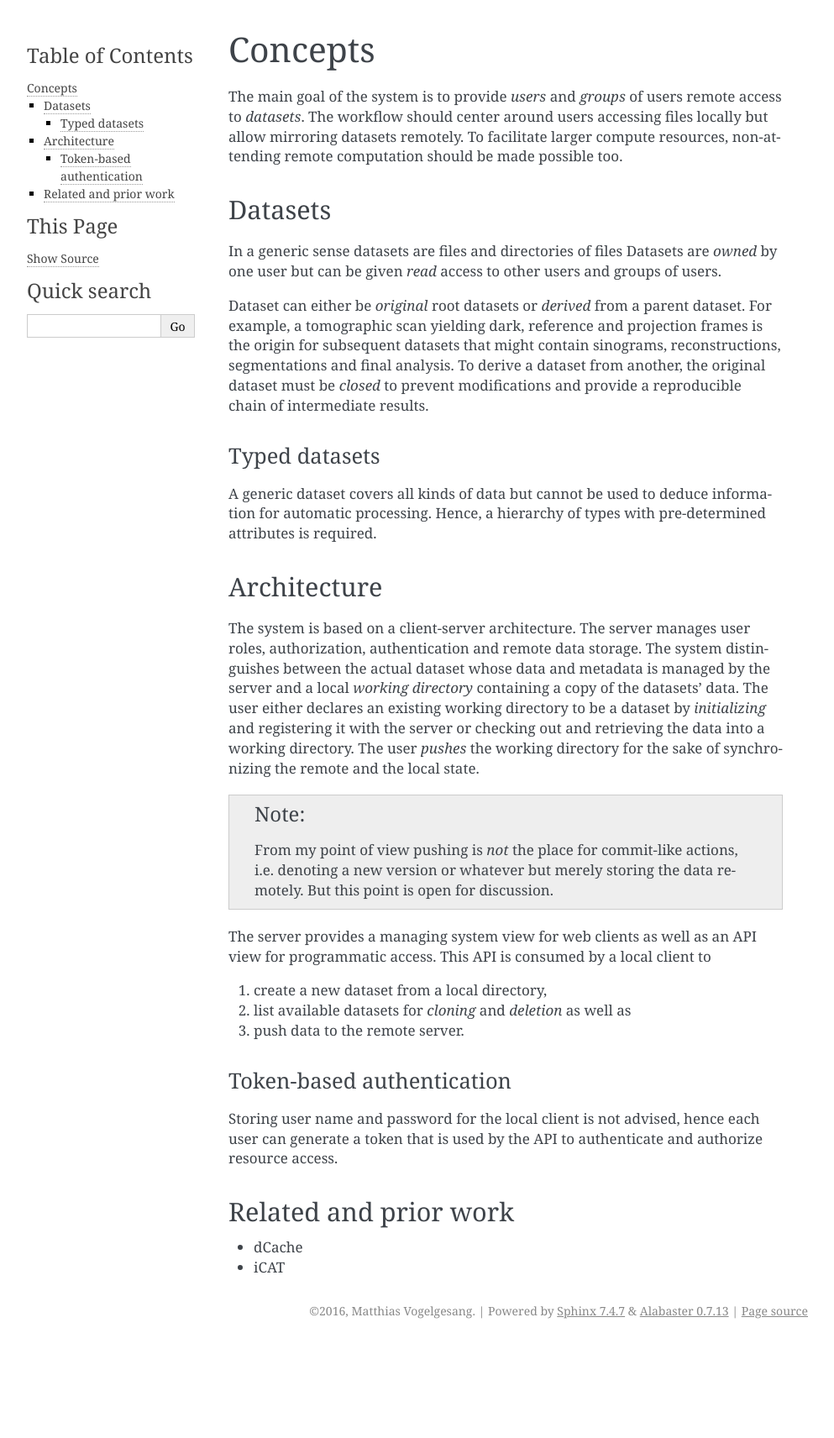
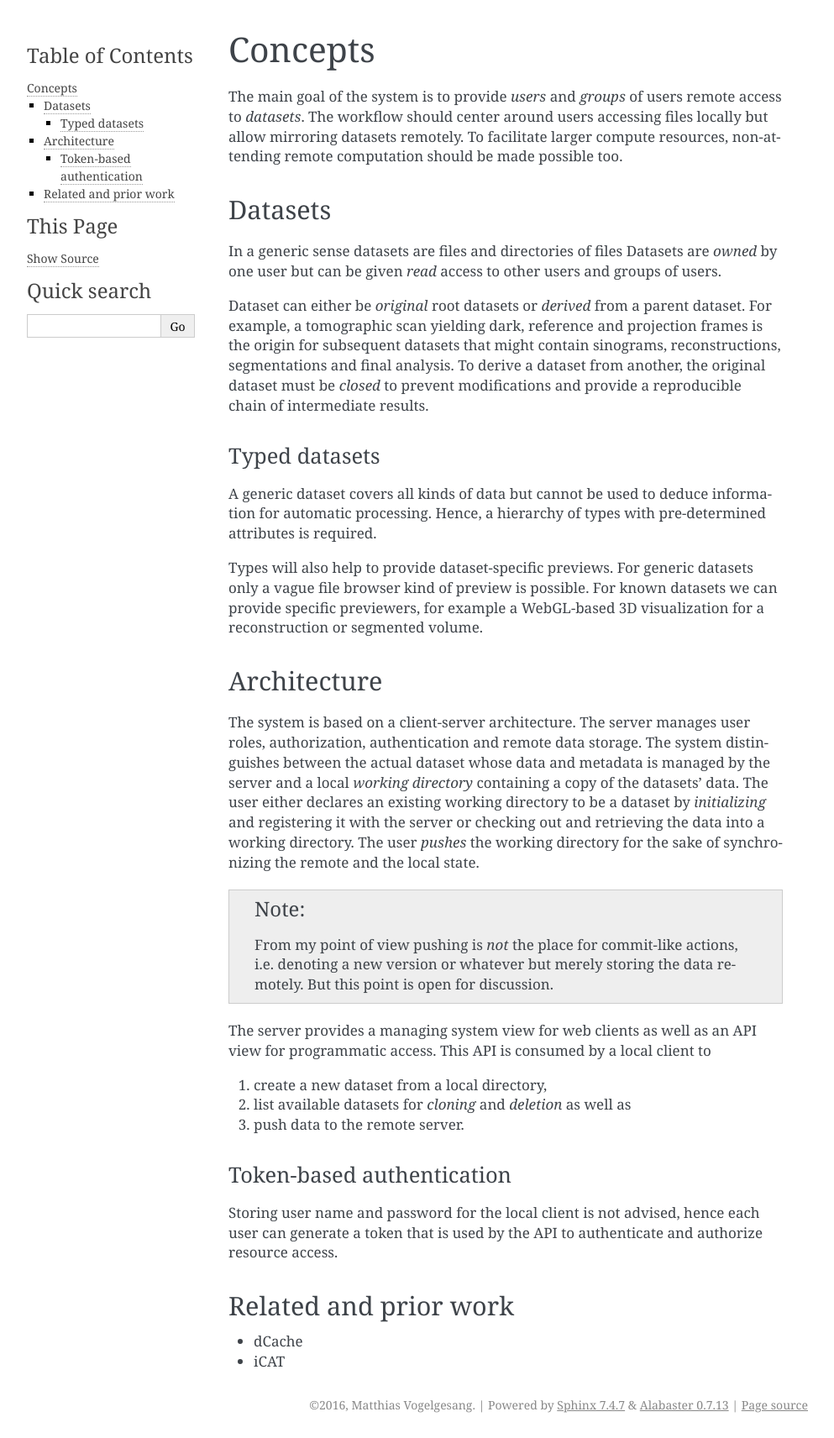
Before and after one commit to ufo-kit/nova, a Sphinx documentation site: the page built from docs/concepts.rst, in a window 1280 px wide. Shown: the whole page at 84% size, without its empty margins (148-1141 px from the left). Built offline with Sphinx 7.4.7, drawn with Linux system fonts in a browser that asks for light colours; before the commit the page ends 1600 px from its top, so only the background shows below that.

Commit message:
Add more convincing arguments for typed datasets

```diff
--- a/docs/concepts.rst
+++ b/docs/concepts.rst
@@ -29,6 +29,11 @@ Typed datasets
 A generic dataset covers all kinds of data but cannot be used to deduce
 information for automatic processing. Hence, a hierarchy of types with
 pre-determined attributes is required.
+
+Types will also help to provide dataset-specific previews. For generic datasets
+only a vague file browser kind of preview is possible. For known datasets we can
+provide specific previewers, for example a WebGL-based 3D visualization for a
+reconstruction or segmented volume.
 
 
 Architecture
```
